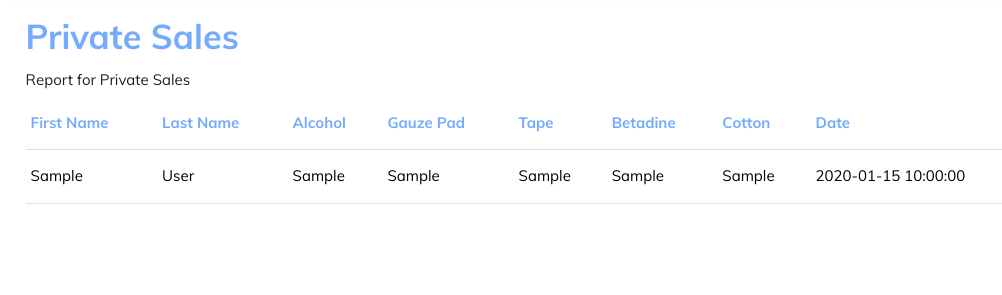
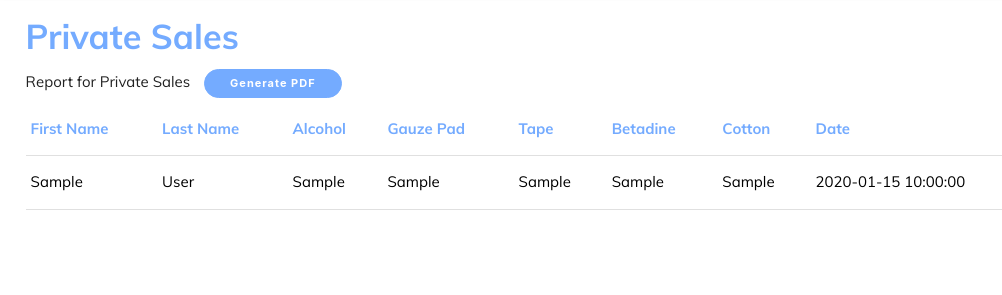
Before and after one commit to Tsukimiyu/vendaid, a PHP site: page /PrivateSales.php in a window 1280 px wide. Shown: the part 69-364 px from the top of the page, without its empty margins (0-1002 px from the left). Run offline with PHP 8.4, Linux system fonts and the light colour scheme; tables that the repository leaves empty or names only in its code hold one stand-in row (values such as "Sample post").

Commit message:
Update PrivateSales.php

```diff
--- a/PrivateSales.php
+++ b/PrivateSales.php
@@ -32,6 +32,21 @@ font-weight: bold;
    .headersub{
 margin-left: 2%;
     }
+
+.pdf-btn {
+  border-radius: 20px;
+  border: 1px solid #74ABFF;
+  background-color: #74ABFF;
+  color: #FFFFFF;
+  margin-left: 10px;
+  font-size: 11px;
+  font-weight: bold;
+  padding: 7px 25px;
+  letter-spacing: 1px;
+  transition: transform 80ms ease-in;
+}
+
+
 	</style>
 	<title>Private Sales Report</title>
 </head>
@@ -54,7 +69,7 @@ margin-left: 2%;
   </nav>
 
   <h4 class="headertitle">  Private Sales </h4>
-  <p class="headersub">  Report for Private Sales </p>
+  <p class="headersub">  Report for Private Sales  <a href="generate_pdf.php"> <input type="submit" class="pdf-btn" value="Generate PDF" /> </a> </p>
 
   <?php $conn = mysqli_connect('localhost', 'gypsy', 'admin', 'database');
 $sql = "SELECT FIRST_NAME, LAST_NAME, Alcohol, Gauze_pad, Tape, Betadine, Cotton, Date FROM privatesales ORDER BY ID DESC";
```
